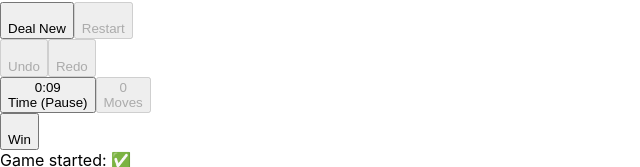
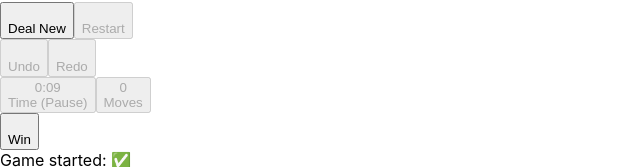
Before and after one commit to brncsk/react-recoil-klondike, a React (Create React App) app: page / in a window 1280 px wide. Both pictures are taken after a click on the button "Win". Shown: the part 3118-3285 px from the top of the page, without its empty margins (0-640 px from the left). Built offline with nearby package versions, Linux system fonts and the light colour scheme; some icons are missing.

Commit message:
refactor: hoist overlay visibility state

```diff
--- a/src/components/GameOverlay.tsx
+++ b/src/components/GameOverlay.tsx
@@ -2,15 +2,12 @@ import { useEffect, useState } from "react";
 import { useRecoilValue } from "recoil";
 import clsx from "clsx";
 
-import { gameIsWonState, gamePausedState } from "../state/game";
+import { gameOverlayVisibleState } from "../state/game";
 
 const OVERLAY_DELAY_MS = 500;
 
 export function GameOverlay() {
-  const isGamePaused = useRecoilValue(gamePausedState);
-  const isGameWon = useRecoilValue(gameIsWonState);
-
-  const overlayVisible = isGamePaused || isGameWon;
+  const overlayVisible = useRecoilValue(gameOverlayVisibleState);
   const [overlayVisibleDelayed, setOverlayVisibleDelayed] = useState(false);
 
   useEffect(() => {
@@ -25,7 +22,7 @@ export function GameOverlay() {
     }
   }, [overlayVisible]);
 
-  const overlayMessage = isGameWon ? "You Won!" : "Paused";
+  const overlayMessage = overlayVisible === "WON" ? "You Won!" : "Paused";
 
   return overlayVisible ? (
     <div className={clsx("game-overlay", overlayVisibleDelayed && "visible")}>
--- a/src/components/hud/Hud.tsx
+++ b/src/components/hud/Hud.tsx
@@ -1,4 +1,5 @@
 import { useContext } from "react";
+import { useRecoilState, useRecoilValue } from "recoil";
 
 import { ReactComponent as NewGameIcon } from "@material-design-icons/svg/filled/auto_awesome.svg";
 import { ReactComponent as UndoIcon } from "@material-design-icons/svg/filled/undo.svg";
@@ -8,18 +9,18 @@ import { ReactComponent as RestartIcon } from "@material-design-icons/svg/filled
 
 import { useNewGame } from "../../hooks/game";
 import { HistoryContext } from "../../util/history";
+import { isDevelopment } from "../../util/env";
+import { formatTime } from "../../util/time";
+
+import {
+  gameElapsedSecondsState,
+  gameMovesState,
+  gameOverlayVisibleState,
+  gamePausedState,
+} from "../../state/game";
 
 import { HudButton } from "./HudButton";
 import { HudDebugPane } from "./HudDebugPane";
-import { isDevelopment } from "../../util/env";
-import { useRecoilState, useRecoilValue } from "recoil";
-import {
-  gameElapsedSecondsState,
-  gameIsWonState,
-  gameMovesState,
-  gamePausedState,
-} from "../../state/game";
-import { formatTime } from "../../util/time";
 
 function HudSeparator() {
   return <div className="separator" />;
@@ -33,7 +34,7 @@ export function Hud() {
   const moves = useRecoilValue(gameMovesState);
 
   const [isGamePaused, setGamePaused] = useRecoilState(gamePausedState);
-  const isGameWon = useRecoilValue(gameIsWonState);
+  const overlayVisible = useRecoilValue(gameOverlayVisibleState);
 
   const newGame = useNewGame();
 
@@ -49,20 +50,20 @@ export function Hud() {
         icon={<RestartIcon />}
         caption="Restart"
         onClick={restart}
-        disabled={!canRestart || isGamePaused || isGameWon}
+        disabled={!canRestart || !!overlayVisible}
       />
       <HudSeparator />
       <HudButton
         icon={<UndoIcon />}
         caption="Undo"
         onClick={undo}
-        disabled={!canUndo || isGamePaused || isGameWon}
+        disabled={!canUndo || !!overlayVisible}
       />
       <HudButton
         icon={<RedoIcon />}
         caption="Redo"
         onClick={redo}
-        disabled={!canRedo || isGamePaused || isGameWon}
+        disabled={!canRedo || !!overlayVisible}
       />
       <HudSeparator />
       <HudButton
@@ -75,7 +76,7 @@ export function Hud() {
         }
         caption={`Time (${isGamePaused ? "Continue" : "Pause"})`}
         onClick={() => setGamePaused((paused) => !paused)}
-        disabled={false}
+        disabled={overlayVisible === "WON"}
       />
       <HudButton
         icon={<span className="text">{moves}</span>}
--- a/src/state/game.ts
+++ b/src/state/game.ts
@@ -95,3 +95,11 @@ export const gameIsTriviallyWinnableState = selector({
     return true;
   },
 });
+
+/** Returns whether the game overlay should be shown. */
+export const gameOverlayVisibleState = selector({
+  key: "game-overlay-visible",
+  get: ({ get }) => {
+    return get(gamePausedState) ? "PAUSED" : get(gameIsWonState) ? "WON" : null;
+  },
+});
```
